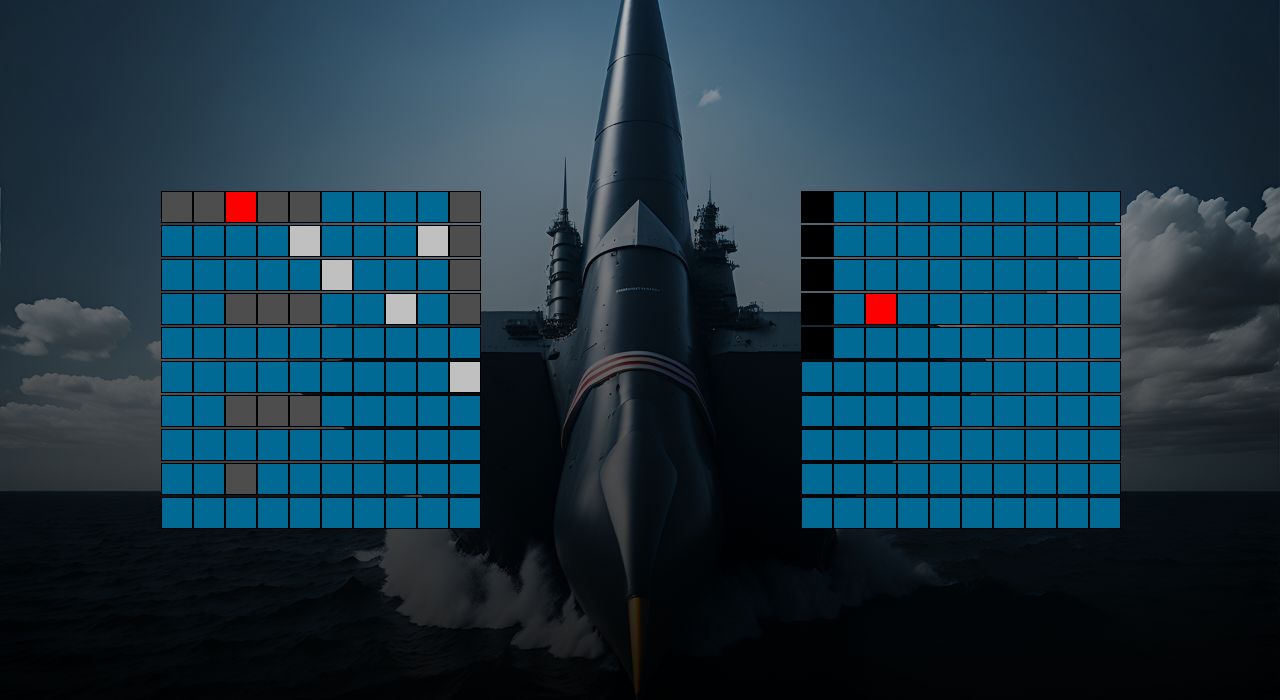
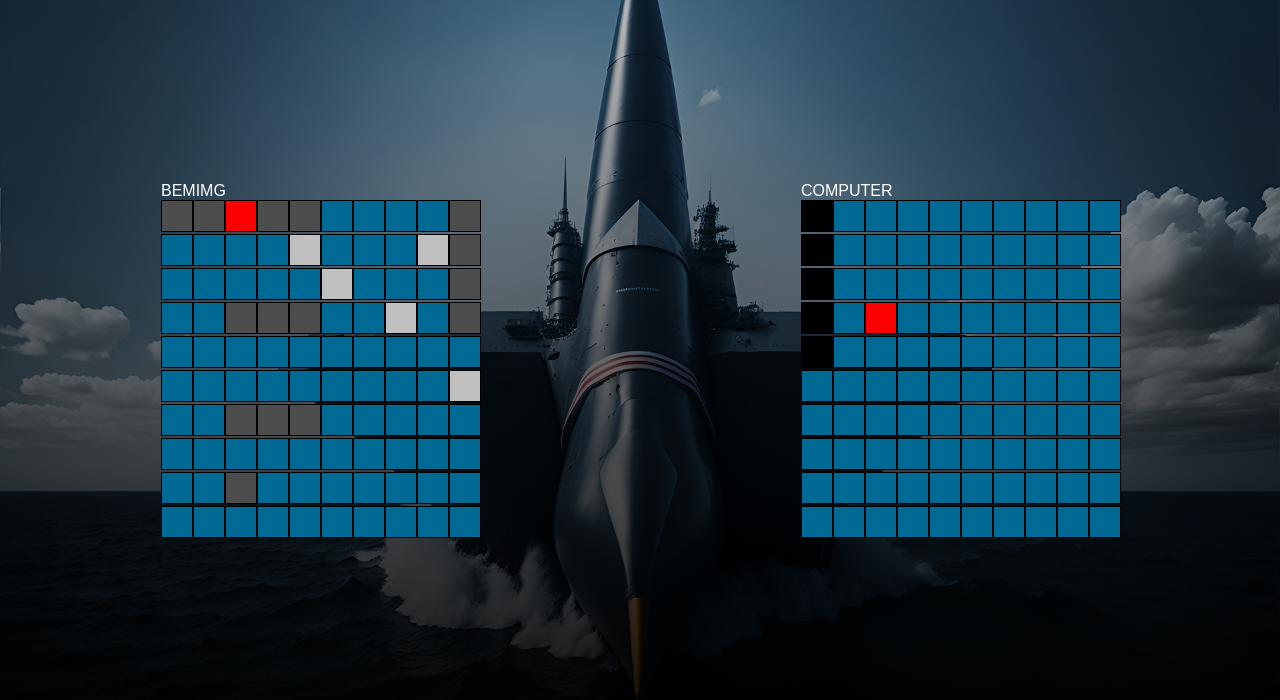
Before and after one commit to beMimg/battleship, a website built with webpack: page src/index.html in a window 1280 px wide. Both pictures are taken after typing "Sample" into the empty fields and a click on the button "Start game". Shown: the part 100-800 px from the top of the page. Built offline with nearby package versions, Linux system fonts and the light colour scheme; a web font is replaced by a local one.

Commit message:
show players name above grid

```diff
--- a/src/index.html
+++ b/src/index.html
@@ -22,9 +22,11 @@
       <p class="game-status">Please this is just a test...</p>
       <div class="game-container">
         <div class="player-side">
+          <p class="player-name">beMimg</p>
           <div class="player-container grid-container"></div>
         </div>
         <div class="computer-side">
+          <p class="player-name">computer</p>
           <div class="computer-container grid-container"></div>
         </div>
       </div>
--- a/src/style.css
+++ b/src/style.css
@@ -108,6 +108,9 @@ form button {
   align-items: center;
   justify-items: center;
 }
+.player-name {
+  text-transform: uppercase;
+}
 .grid-container {
   grid-gap: 2px;
   display: grid;
```
Also changed, not shown: dist/index.html, dist/index.main.js.
